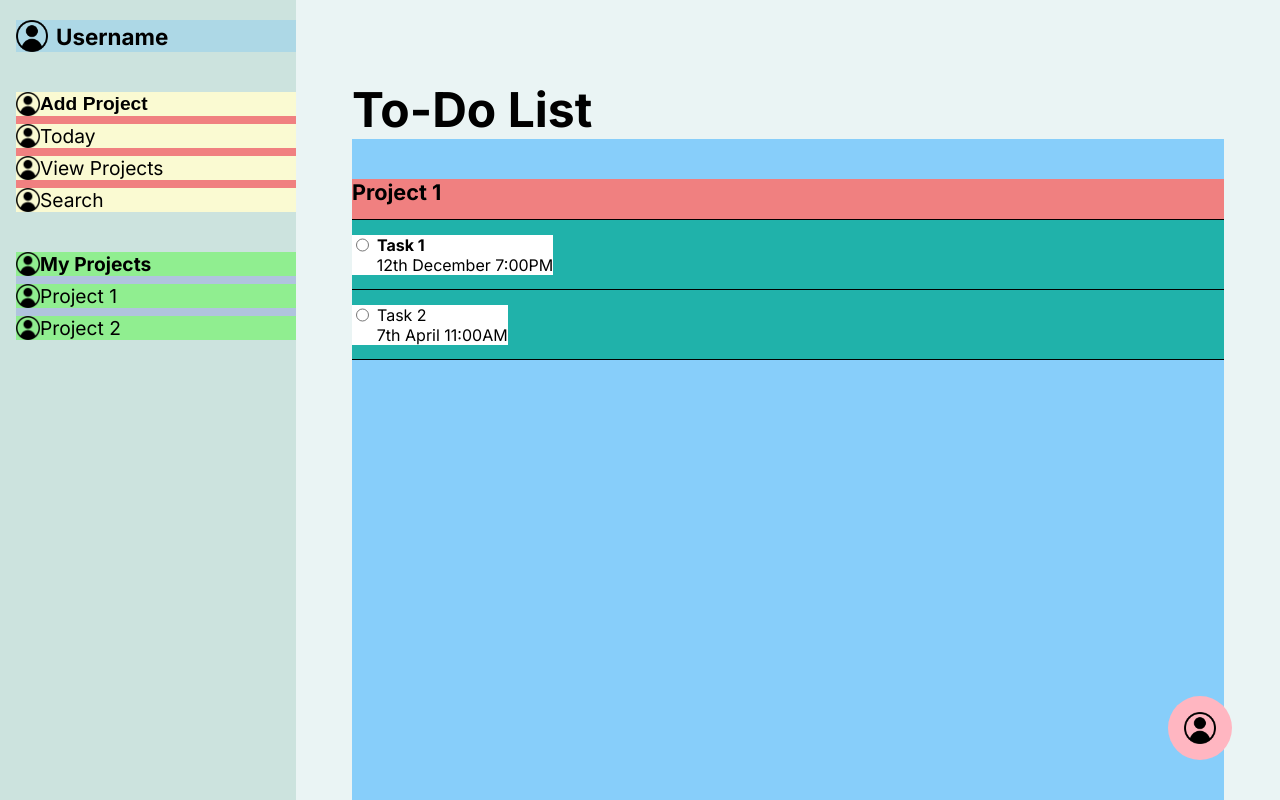
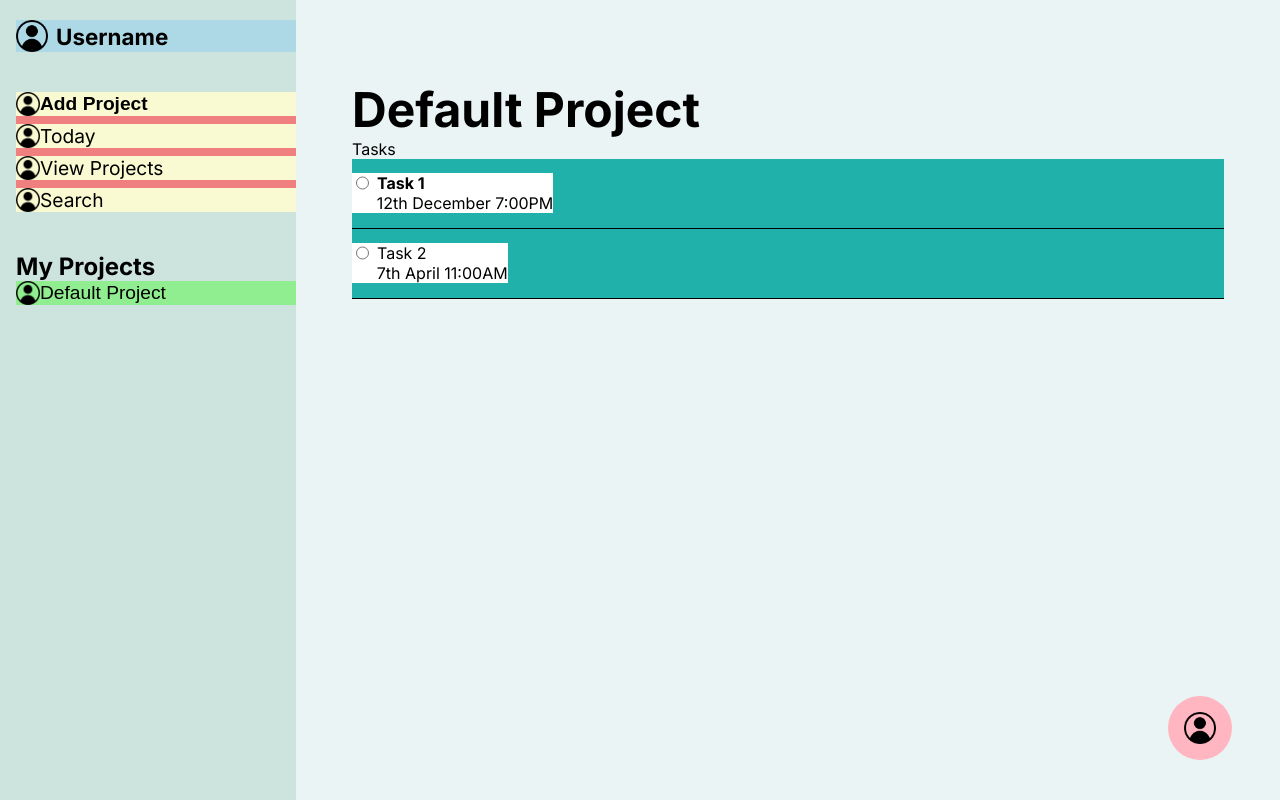
Before and after one commit to 1304PK/To-Do-List, a plain HTML site: page index.html in a window 1280 px wide. Drawn offline with Linux system fonts and the light colour scheme; a web font is replaced by a local one.

Commit message:
Change task class names

```diff
--- a/index.html
+++ b/index.html
@@ -36,18 +36,13 @@
             </div>
         </div>
 
+        <div id="project-section">
+            <h2>My Projects</h2>
             <div id="project-container">
-            <div class="project">
+                <button class="project">
                     <img src="assets/user-logo.png" alt="">
-                <span>My Projects</span>
-            </div>
-            <div class="project">
-                <img src="assets/user-logo.png" alt="">
-                Project 1
-            </div>
-            <div class="project">
-                <img src="assets/user-logo.png" alt="">
-                Project 2
+                    <p>Default Project</p>
+                </button>
             </div>
         </div>
 
@@ -55,15 +50,12 @@
     </section>
 
     <div id="main-container">
-        <h1>To-Do List</h1>
-        <div id="todo-section">
+        <h1>Default Project</h1>
 
-            <div class="todo-section-project">
-                <p class="project-name">
-                    Project 1
+        <div class="task-section">
+            <p class="task-heading">
+                Tasks
             </p>
-
-
 
             <div class="task">
 
@@ -94,8 +86,6 @@
             </div>
 
         </div>
-        </div>
-
 
     </div>
 
```
Lines whose indentation alone changed are shown as unchanged.
